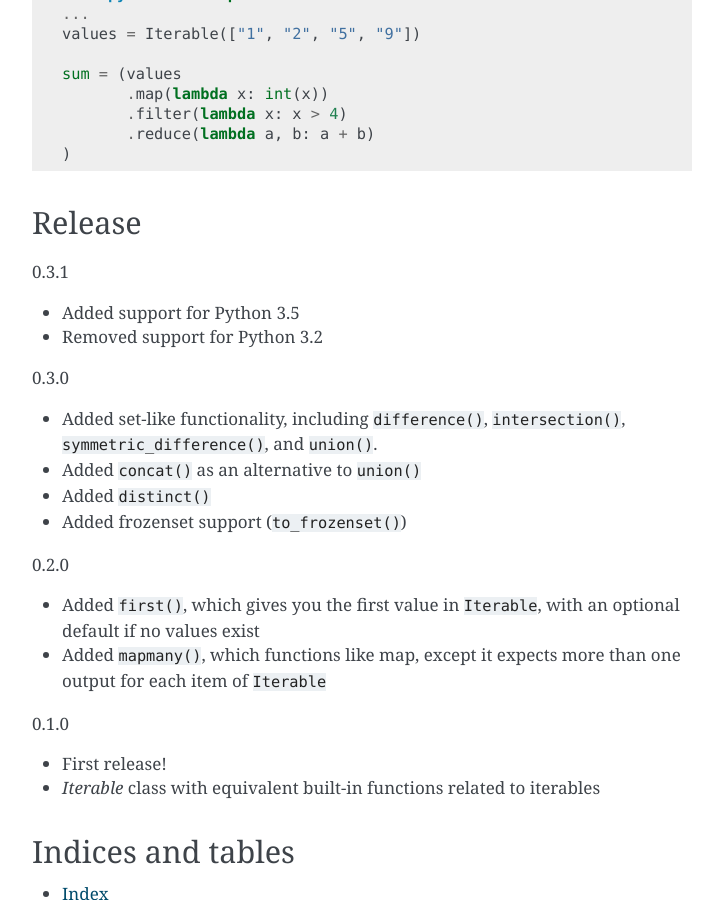
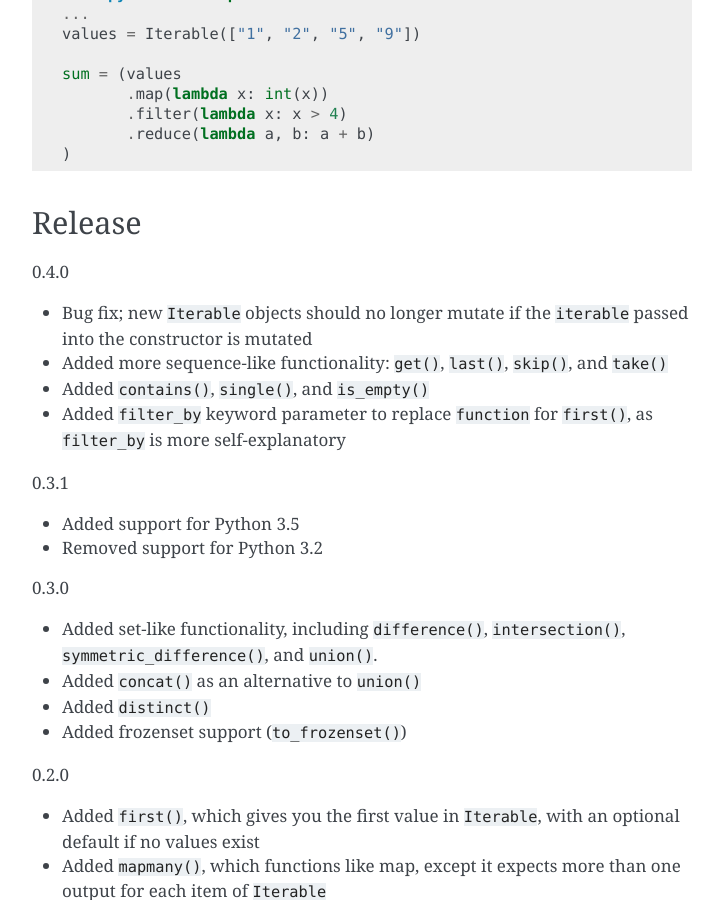
Before and after one commit to neverendingqs/pyiterable, a Sphinx documentation site: the page built from docs/index.rst, in a window 1280 px wide and 900 px high, scrolled down 1133 px. Shown: the whole window, without its empty margins (388-1111 px from the left). Built offline with Sphinx 7.4.7, drawn with Linux system fonts in a browser that asks for light colours.

Commit message:
0.4.0 - added release notes and updated version in setup.py.

```diff
--- a/docs/index.rst
+++ b/docs/index.rst
@@ -69,6 +69,13 @@ do this:
 Release
 -------
 
+0.4.0
+
+* Bug fix; new ``Iterable`` objects should no longer mutate if the ``iterable`` passed into the constructor is mutated
+* Added more sequence-like functionality: ``get()``, ``last()``, ``skip()``, and ``take()``
+* Added ``contains()``, ``single()``, and ``is_empty()``
+* Added ``filter_by`` keyword parameter to replace ``function`` for ``first()``, as ``filter_by`` is more self-explanatory
+
 0.3.1
 
 * Added support for Python 3.5
--- a/setup.py
+++ b/setup.py
@@ -2,7 +2,7 @@ from setuptools import setup
 
 setup(
     name='pyiterable',
-    version='0.3.1',
+    version='0.4.0',
     description='Iterable chains',
     long_description='Write more expressive code by chaining built-in transformations together.',
     classifiers=[
```
